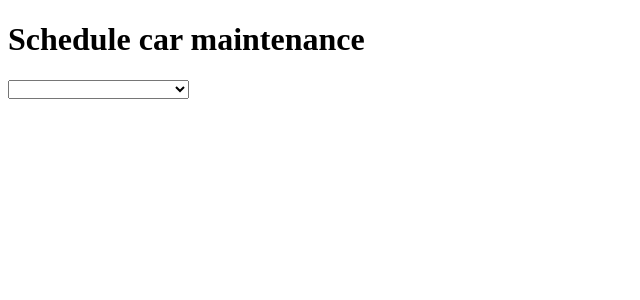
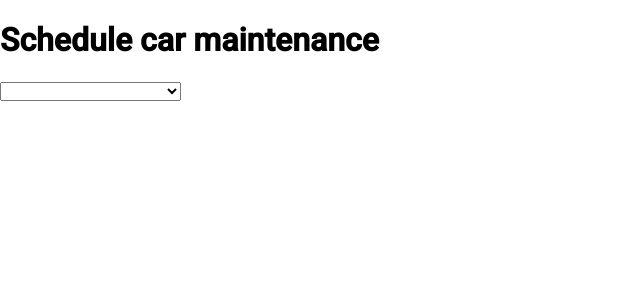
Before and after one commit to JorisWijgert/CarMaintenance, an Angular app: page / in a window 1280 px wide. Shown: the top 300 px of the page, without its empty margins (0-640 px from the left). Built offline with nearby package versions, Linux system fonts and the light colour scheme.

Commit message:
feat(material): Add Angular Material support

```diff
--- a/angular.json
+++ b/angular.json
@@ -32,6 +32,7 @@
               }
             ],
             "styles": [
+              "@angular/material/prebuilt-themes/azure-blue.css",
               "src/styles.scss"
             ],
             "scripts": [],
@@ -96,6 +97,7 @@
               }
             ],
             "styles": [
+              "@angular/material/prebuilt-themes/azure-blue.css",
               "src/styles.scss"
             ],
             "scripts": []
--- a/package.json
+++ b/package.json
@@ -12,10 +12,12 @@
   "private": true,
   "dependencies": {
     "@angular/animations": "^19.1.0",
+    "@angular/cdk": "^19.1.0",
     "@angular/common": "^19.1.0",
     "@angular/compiler": "^19.1.0",
     "@angular/core": "^19.1.0",
     "@angular/forms": "^19.1.0",
+    "@angular/material": "^19.1.0",
     "@angular/platform-browser": "^19.1.0",
     "@angular/platform-browser-dynamic": "^19.1.0",
     "@angular/platform-server": "^19.1.0",
--- a/src/app/app.config.ts
+++ b/src/app/app.config.ts
@@ -3,7 +3,8 @@ import { provideRouter } from '@angular/router';
 
 import { routes } from './app.routes';
 import { provideClientHydration, withEventReplay } from '@angular/platform-browser';
+import { provideAnimationsAsync } from '@angular/platform-browser/animations/async';
 
 export const appConfig: ApplicationConfig = {
-  providers: [provideZoneChangeDetection({ eventCoalescing: true }), provideRouter(routes), provideClientHydration(withEventReplay())]
+  providers: [provideZoneChangeDetection({ eventCoalescing: true }), provideRouter(routes), provideClientHydration(withEventReplay()), provideAnimationsAsync()]
 };
--- a/src/index.html
+++ b/src/index.html
@@ -6,8 +6,10 @@
   <base href="/">
   <meta name="viewport" content="width=device-width, initial-scale=1">
   <link rel="icon" type="image/x-icon" href="favicon.ico">
+  <link href="https://fonts.googleapis.com/css2?family=Roboto:wght@300;400;500&display=swap" rel="stylesheet">
+  <link href="https://fonts.googleapis.com/icon?family=Material+Icons" rel="stylesheet">
 </head>
-<body>
+<body class="mat-typography">
   <app-root></app-root>
 </body>
 </html>
--- a/src/styles.scss
+++ b/src/styles.scss
@@ -1 +1,4 @@
 /* You can add global styles to this file, and also import other style files */
+
+html, body { height: 100%; }
+body { margin: 0; font-family: Roboto, "Helvetica Neue", sans-serif; }
```
Also changed, not shown: 1 other file (tests, documents, lock files or other folders).
